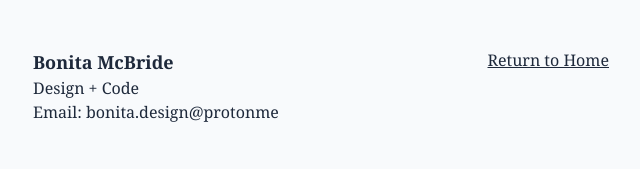
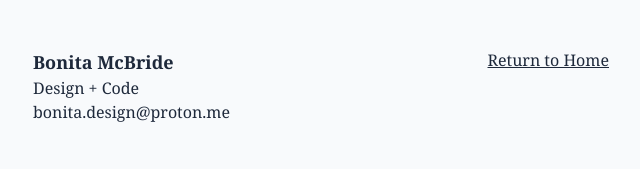
Before and after one commit to syncletica/portfolio, a website: page src/forms.html in a window 1280 px wide. Shown: the top 169 px of the page, 319-959 px from the left. Drawn offline with Linux system fonts and the light colour scheme.

Commit message:
email obscure with css

```diff
--- a/src/forms.html
+++ b/src/forms.html
@@ -18,13 +18,7 @@
       <div>
         <h1 class="font-bold text-lg">Bonita McBride</h1>
         <p>Design + Code</p>
-        <p>
-          Email:
-          <span class="email">
-            bonita.design@proton<b class="sr-only">.</b
-            ><b class="hidden">.hidden</b>me
-          </span>
-        </p>
+        <p>bonita<b class="hidden">gecko</b>.design@proton.<b class="hidden">gecko</b>me</p>
       </div>
       <nav class="ml-auto">
         <a
```
Also changed, not shown: index.html (+2 -7 lines), src/toolkit.html (+1 -7 lines), src/wom.html (+1 -7 lines).
